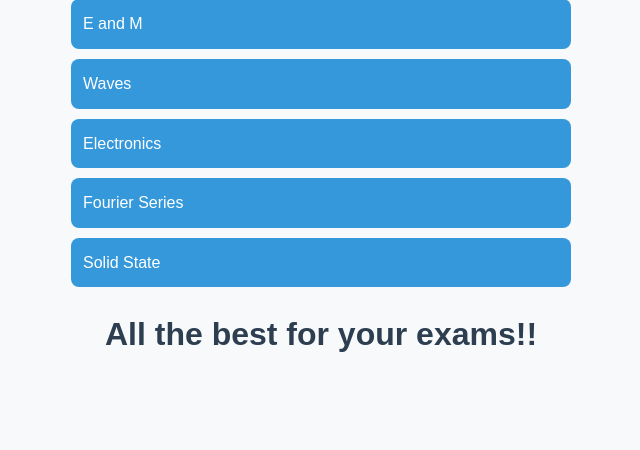
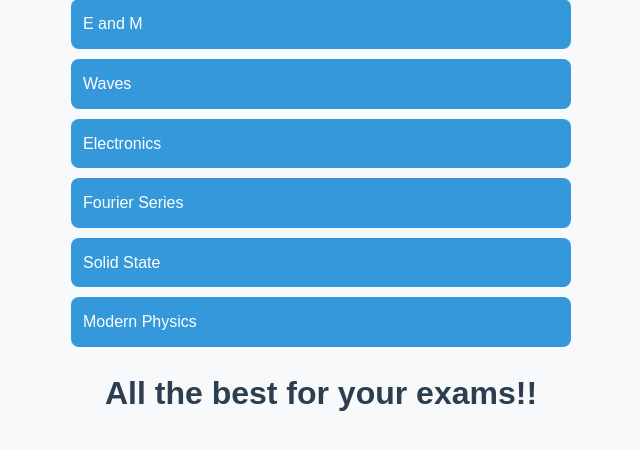
Before and after one commit to I-am-Sakthivel/Jamsite, a Flask app: template Templates/index.html in a window 1280 px wide. Shown: the part 272-722 px from the top of the page, without its empty margins (319-959 px from the left). Run offline with Flask 3, Linux system fonts and the light colour scheme; the template is opened without the code that fills it, so the values that code supplies are empty; parts of the project's set-up code (start-up, migrations or seed data) failed here and were passed over.

Commit message:
Update index.html

```diff
--- a/Templates/index.html
+++ b/Templates/index.html
@@ -50,6 +50,7 @@
     <li><a href="https://drive.google.com/drive/folders/1is4-Hd_7mgljYCKsflwJNunqAEHM6VFl?usp=drive_link">Electronics</a></li>
     <li><a href="https://drive.google.com/drive/folders/1vMcov09g-grnCO1w9S-wZW_UJh6094ZW?usp=drive_link">Fourier Series</a></li>
     <li><a href="https://drive.google.com/drive/folders/1bcaYNaN9yRX1Hr0W3dh6LwzacSi9iEZx?usp=drive_link">Solid State</a></li>
+    <li><a href="https://drive.google.com/drive/folders/1aEaGrLuNGX9rScEnJNFmIIPDjhyXxQED?usp=sharing">Modern Physics</a></li>
   </ul>
 </body>
 <h1>All the best for your exams!! </h1>
```
